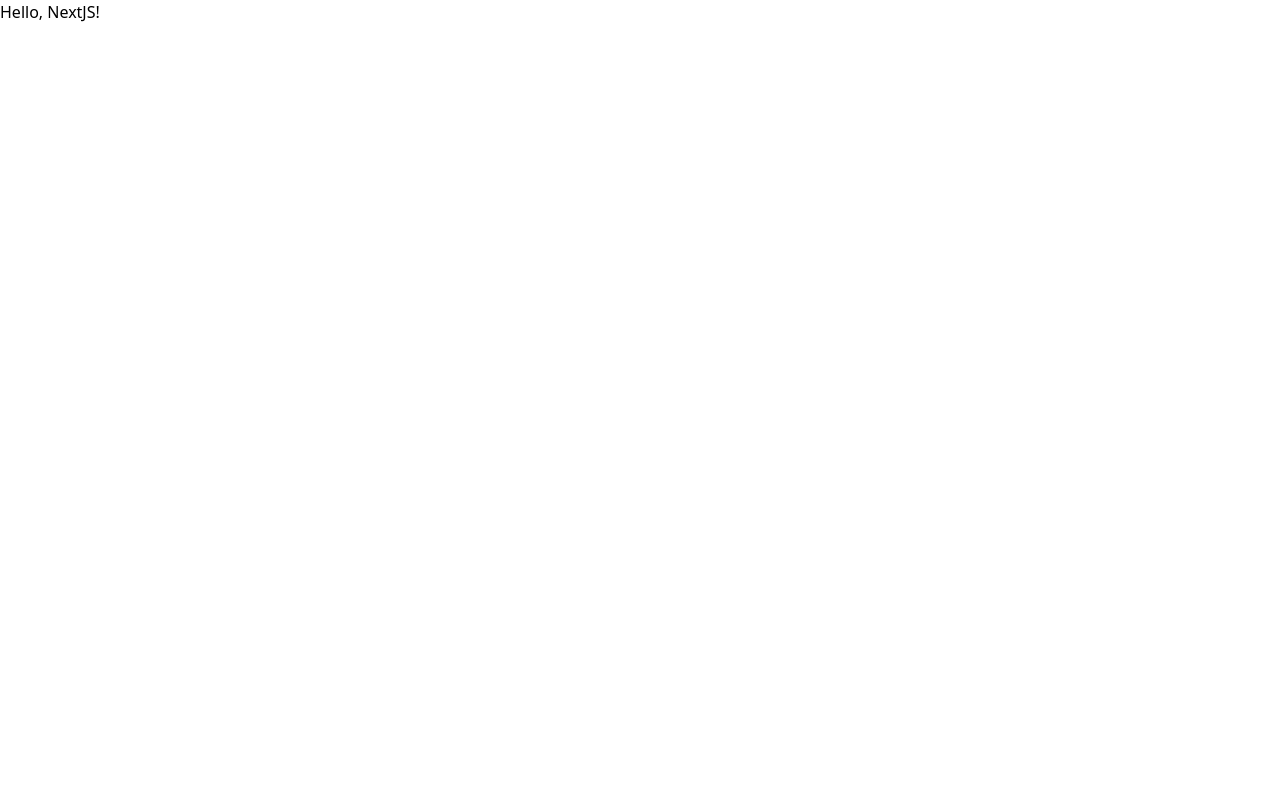
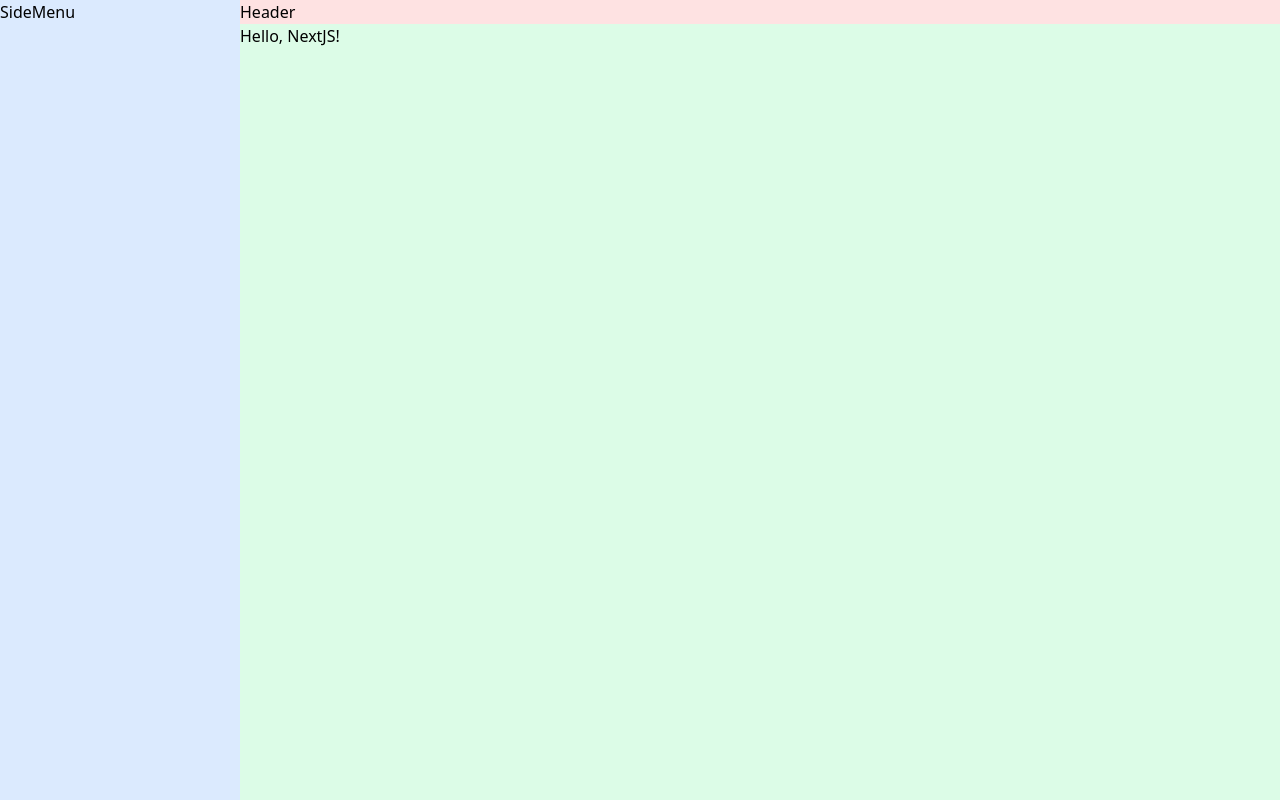
Before and after one commit to QW1we4/page, a Next.js app in the folder dapp/: page / in a window 1280 px wide. Built offline with nearby package versions, Linux system fonts and the light colour scheme.

Commit message:
nextjs - setting layout

```diff
--- a/dapp/src/app/layout.tsx
+++ b/dapp/src/app/layout.tsx
@@ -1,3 +1,8 @@
+import { ReactNode } from "react";
+
+import SideMenu from "@/components/SideMenu";
+import Header from "@/components/Header";
+
 import "./globals.css";
 
 export const metadata = {
@@ -5,14 +10,17 @@ export const metadata = {
   description: "Dadenbu is good.",
 };
 
-export default function RootLayout({
-  children,
-}: {
-  children: React.ReactNode;
-}) {
+export default function RootLayout({ children }: { children: ReactNode }) {
   return (
     <html lang="en">
-      <body>{children}</body>
+      <body>
+        <SideMenu>
+          <div className="flex flex-col w-full">
+            <Header />
+            {children}
+          </div>
+        </SideMenu>
+      </body>
     </html>
   );
 }
--- /dev/null
+++ b/dapp/src/components/Header.tsx
@@ -0,0 +1,7 @@
+import { FC } from "react";
+
+const Header: FC = () => {
+  return <header className="bg-red-100">Header</header>;
+};
+
+export default Header;
--- /dev/null
+++ b/dapp/src/components/SideMenu.tsx
@@ -0,0 +1,16 @@
+import { FC, ReactNode } from "react";
+
+interface SideMenuProps {
+  children: ReactNode;
+}
+
+const SideMenu: FC<SideMenuProps> = ({ children }) => {
+  return (
+    <div className="bg-green-100 min-h-screen flex">
+      <nav className="bg-blue-100 w-60 shrink-0">SideMenu</nav>
+      {children}
+    </div>
+  );
+};
+
+export default SideMenu;
```
